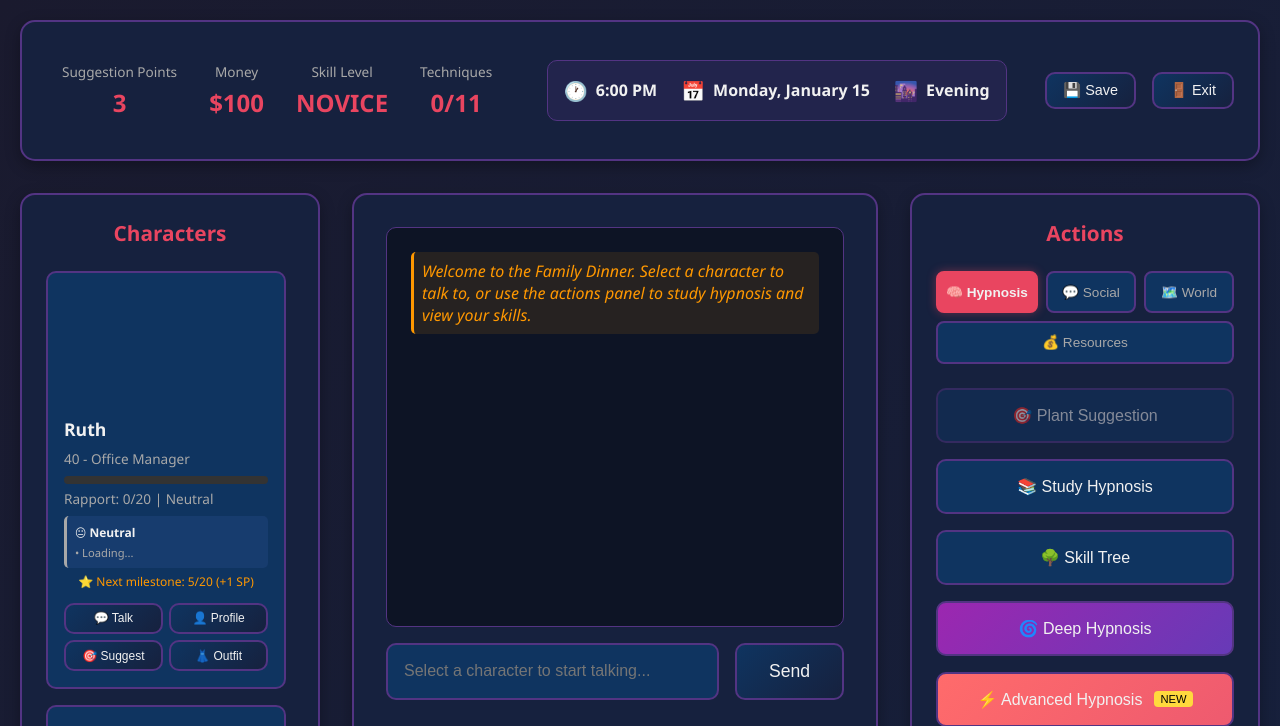
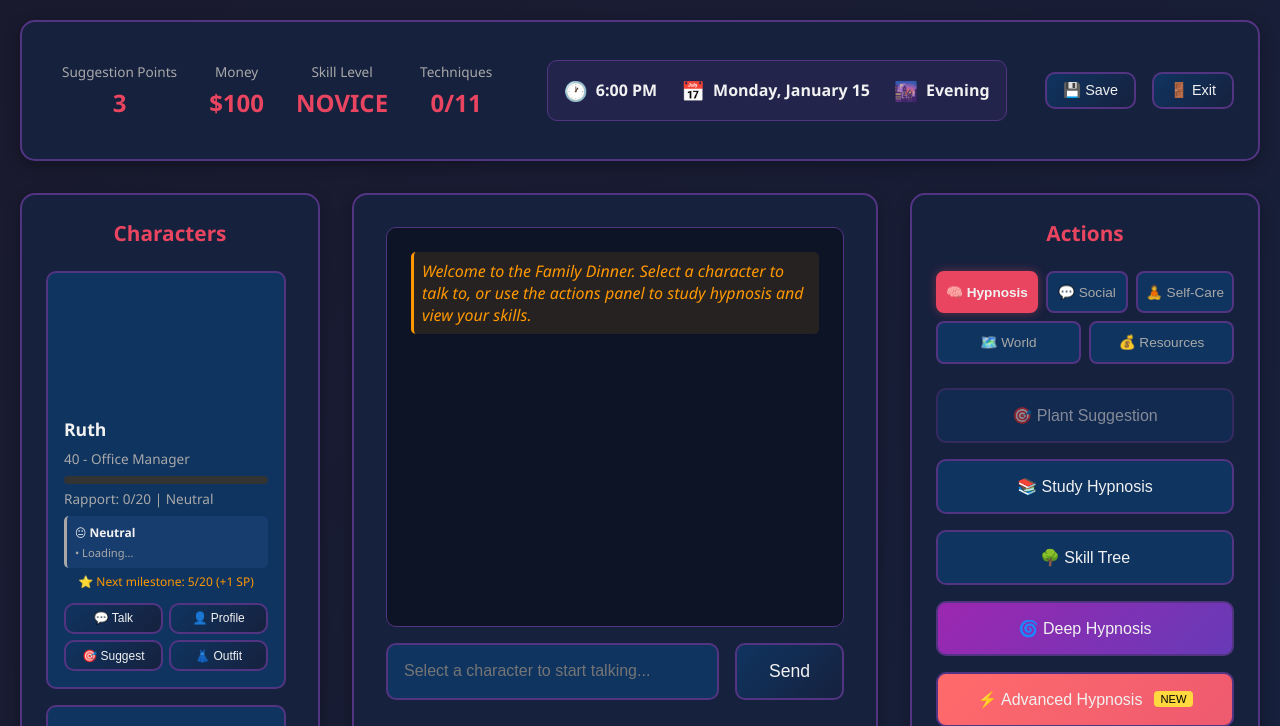
Before and after one commit to chananmeir/mytest, a Flask app: page /game in a window 1280 px wide. Shown: the top 726 px of the page. Run offline with Flask 3, Linux system fonts and the light colour scheme; some libraries are stand-ins or nearby versions.

Commit message:
Add Self-Care UI and Time Advancement for Actions
Complete Self-Care Frontend Integration:

UI Changes (templates/game.html):
- Added 🧘 Self-Care tab to action panel
- Live status bars for hunger, energy, hygiene, bladder
- Dynamic emoji indicators (✅ → 😊 → 😐 → ⚠️ → 🚨)
- Color-coded progress bars (green → yellow → orange → red)
- 6 self-care action buttons with time costs:
  🍽️ Eat Meal (25 min)
  🍎 Quick Snack (5 min)
  🚿 Take Shower (15 min)
  🚻 Use Bathroom (3 min)
  💤 Sleep (8 hours)
  😴 Quick Nap (1.5 hours)
- Warning display for gameplay penalties

API Endpoints (app.py):
- GET /api/self-care/status: Fetch current needs & modifiers
- POST /api/self-care/action: Perform self-care with time advancement

JavaScript Functions (static/js/game.js):
- updateSelfCareDisplay(): Refresh status bars
- performSelfCare(action): Handle self-care actions
- Auto-update every 30 seconds
- Real-time feedback with system messages
- Time advancement notifications

Features:
✅ Visual feedback with animated bars
✅ Emoji status indicators
✅ Automatic time advancement
✅ Warning system for low needs
✅ Gameplay modifier display
✅ Real-time status updates
✅ Prevents invalid actions (can't eat when full, etc.)

Example Gameplay:
1. Click 🧘 Self-Care tab
2. See your current status (hunger: 80, energy: 75, etc.)
3. Click 🍽️ Eat Meal
4. Time advances 25 minutes
5. Hunger increases +50
6. Get warnings if neglecting needs
7. Experience penalties (low hunger = -50% SP gain)

Integration:
- All actions now advance time realistically
- Needs decay automatically over time
- Prevents exploits (must manage time/resources)
- Adds survival/simulation layer to gameplay

```diff
--- a/app.py
+++ b/app.py
@@ -3105,6 +3105,78 @@ def api_get_all_personalities():
     })
 
 
+# ===== SELF-CARE SYSTEM =====
+
+@app.route('/api/self-care/status')
+def get_self_care_status():
+    """Get player's current self-care status"""
+    game_state = get_game_state()
+
+    from systems.self_care import SelfCareSystem
+
+    modifiers = SelfCareSystem.get_gameplay_modifiers(game_state.player.self_care)
+
+    return jsonify({
+        'success': True,
+        'self_care': {
+            'hunger': game_state.player.self_care.hunger,
+            'hygiene': game_state.player.self_care.hygiene,
+            'energy': game_state.player.self_care.energy,
+            'bladder': game_state.player.self_care.bladder,
+            'last_meal_time': game_state.player.self_care.last_meal_time,
+            'last_shower_time': game_state.player.self_care.last_shower_time,
+            'last_sleep_time': game_state.player.self_care.last_sleep_time
+        },
+        'modifiers': modifiers
+    })
+
+
+@app.route('/api/self-care/action', methods=['POST'])
+def perform_self_care_action():
+    """Perform a self-care action (eat, shower, sleep, etc.)"""
+    game_state = get_game_state()
+    action = request.json.get('action')
+
+    from systems.self_care import SelfCareSystem
+
+    # Check if action is allowed
+    action_category = 'self_care'
+    can_do, reason = SelfCareSystem.can_perform_action(game_state.player.self_care, action_category)
+    if not can_do:
+        return jsonify({'success': False, 'error': reason})
+
+    # Perform the action
+    current_time = game_state.game_time.get_formatted_time()
+    result = SelfCareSystem.perform_action(game_state.player.self_care, action, current_time)
+
+    if not result['success']:
+        return jsonify({'success': False, 'error': result['message']})
+
+    # Advance time by the action's cost
+    time_warnings = game_state.advance_time_with_needs(result['time_cost'])
+
+    # Save updated state
+    save_game_state(game_state)
+
+    # Get updated modifiers
+    modifiers = SelfCareSystem.get_gameplay_modifiers(game_state.player.self_care)
+
+    return jsonify({
+        'success': True,
+        'message': result['message'],
+        'time_passed': result['time_cost'],
+        'new_time': game_state.game_time.get_formatted_time(),
+        'warnings': list(time_warnings.values()),
+        'self_care': {
+            'hunger': game_state.player.self_care.hunger,
+            'hygiene': game_state.player.self_care.hygiene,
+            'energy': game_state.player.self_care.energy,
+            'bladder': game_state.player.self_care.bladder
+        },
+        'modifiers': modifiers
+    })
+
+
 if __name__ == '__main__':
     # Create templates and static directories if they don't exist
     os.makedirs('templates', exist_ok=True)
--- a/static/js/game.js
+++ b/static/js/game.js
@@ -3152,3 +3152,126 @@ function openAdvancedHypnosis() {
     // Will contain: Combo Suggestions, Conflicting PHS, Group Hypnosis, Resistance Breaking
     alert('⚡ Advanced Hypnosis System\n\nComing soon:\n• 🔗 Combo Suggestions\n• ⚔️ Conflicting PHS\n• 👥 Group Hypnosis\n• 🛡️ Resistance Breaking\n\nCheck ADVANCED_HYPNOSIS_GUIDE.md for full documentation!');
 }
+
+// ===== SELF-CARE SYSTEM =====
+function updateSelfCareDisplay() {
+    $.get('/api/self-care/status', function(data) {
+        if (data.success) {
+            const sc = data.self_care;
+
+            // Helper function to get emoji and color
+            function getStatusEmoji(value, reverse = false) {
+                if (reverse) {  // For bladder
+                    if (value >= 80) return '🚨';
+                    if (value >= 60) return '⚠️';
+                    if (value >= 40) return '😐';
+                    return '✅';
+                } else {
+                    if (value >= 80) return '✅';
+                    if (value >= 60) return '😊';
+                    if (value >= 40) return '😐';
+                    if (value >= 20) return '⚠️';
+                    return '🚨';
+                }
+            }
+
+            function getStatusColor(value, reverse = false) {
+                if (reverse) {  // For bladder
+                    if (value >= 80) return '#f44336';
+                    if (value >= 60) return '#ff9800';
+                    if (value >= 40) return '#ffc107';
+                    return '#4caf50';
+                } else {
+                    if (value >= 80) return '#4caf50';
+                    if (value >= 60) return '#8bc34a';
+                    if (value >= 40) return '#ffc107';
+                    if (value >= 20) return '#ff9800';
+                    return '#f44336';
+                }
+            }
+
+            // Update hunger
+            $('#hunger-emoji').text(getStatusEmoji(sc.hunger));
+            $('#hunger-value').text(sc.hunger);
+            $('#hunger-bar').css({
+                'width': sc.hunger + '%',
+                'background': getStatusColor(sc.hunger)
+            });
+
+            // Update energy
+            $('#energy-emoji').text(getStatusEmoji(sc.energy));
+            $('#energy-value').text(sc.energy);
+            $('#energy-bar').css({
+                'width': sc.energy + '%',
+                'background': getStatusColor(sc.energy)
+            });
+
+            // Update hygiene
+            $('#hygiene-emoji').text(getStatusEmoji(sc.hygiene));
+            $('#hygiene-value').text(sc.hygiene);
+            $('#hygiene-bar').css({
+                'width': sc.hygiene + '%',
+                'background': getStatusColor(sc.hygiene)
+            });
+
+            // Update bladder
+            $('#bladder-emoji').text(getStatusEmoji(sc.bladder, true));
+            $('#bladder-value').text(sc.bladder);
+            $('#bladder-bar').css({
+                'width': sc.bladder + '%',
+                'background': getStatusColor(sc.bladder, true)
+            });
+
+            // Show modifiers/warnings if any
+            if (data.modifiers && data.modifiers.warnings && data.modifiers.warnings.length > 0) {
+                $('#warnings-text').html(data.modifiers.warnings.join('<br>'));
+                $('#self-care-warnings').show();
+            } else {
+                $('#self-care-warnings').hide();
+            }
+        }
+    });
+}
+
+function performSelfCare(action) {
+    $.ajax({
+        url: '/api/self-care/action',
+        method: 'POST',
+        contentType: 'application/json',
+        data: JSON.stringify({ action: action }),
+        success: function(data) {
+            if (data.success) {
+                // Show message
+                addSystemMessage(data.message);
+
+                // Show time advancement
+                addSystemMessage(`⏱️ Time advanced: ${data.time_passed} minutes → ${data.new_time}`);
+
+                // Show warnings if any
+                if (data.warnings && data.warnings.length > 0) {
+                    data.warnings.forEach(warning => addSystemMessage(warning));
+                }
+
+                // Update self-care display
+                updateSelfCareDisplay();
+
+                // Update game state
+                updateGameState();
+            } else {
+                alert(data.error || 'Failed to perform action');
+            }
+        },
+        error: function(xhr) {
+            const error = xhr.responseJSON?.error || 'Failed to perform action';
+            alert(error);
+        }
+    });
+}
+
+// Load self-care status when page loads
+$(document).ready(function() {
+    updateSelfCareDisplay();
+
+    // Update self-care display every 30 seconds
+    setInterval(updateSelfCareDisplay, 30000);
+});
--- a/templates/game.html
+++ b/templates/game.html
@@ -143,6 +143,7 @@
         <div class="action-tabs">
             <button class="action-tab active" onclick="switchActionTab('hypnosis')">🧠 Hypnosis</button>
             <button class="action-tab" onclick="switchActionTab('social')">💬 Social</button>
+            <button class="action-tab" onclick="switchActionTab('selfcare')">🧘 Self-Care</button>
             <button class="action-tab" onclick="switchActionTab('world')">🗺️ World</button>
             <button class="action-tab" onclick="switchActionTab('resources')">💰 Resources</button>
         </div>
@@ -191,6 +192,92 @@
             <div style="margin-top: 1rem; padding: 1rem; background: var(--accent-color); border-radius: 10px;">
                 <div style="font-size: 0.9rem; color: var(--text-secondary); margin-bottom: 0.5rem;">Selected Character:</div>
                 <div style="font-size: 1.1rem; font-weight: bold;" id="selected-character-social">None</div>
+            </div>
+        </div>
+
+        <!-- Self-Care Tab Content -->
+        <div id="tab-selfcare" class="tab-content">
+            <!-- Self-Care Status Display -->
+            <div style="margin-bottom: 1.5rem; padding: 1rem; background: var(--accent-color); border-radius: 10px;">
+                <div style="font-size: 0.9rem; color: var(--text-secondary); margin-bottom: 1rem; text-align: center; font-weight: bold;">Your Status</div>
+
+                <!-- Hunger -->
+                <div style="margin-bottom: 0.8rem;">
+                    <div style="display: flex; justify-content: space-between; margin-bottom: 0.3rem;">
+                        <span id="hunger-emoji">🍔</span>
+                        <span style="font-size: 0.9rem;">Hunger</span>
+                        <span id="hunger-value" style="font-weight: bold;">80</span>
+                    </div>
+                    <div style="background: #222; height: 8px; border-radius: 4px; overflow: hidden;">
+                        <div id="hunger-bar" style="width: 80%; height: 100%; background: #4caf50; transition: all 0.3s;"></div>
+                    </div>
+                </div>
+
+                <!-- Energy -->
+                <div style="margin-bottom: 0.8rem;">
+                    <div style="display: flex; justify-content: space-between; margin-bottom: 0.3rem;">
+                        <span id="energy-emoji">⚡</span>
+                        <span style="font-size: 0.9rem;">Energy</span>
+                        <span id="energy-value" style="font-weight: bold;">75</span>
+                    </div>
+                    <div style="background: #222; height: 8px; border-radius: 4px; overflow: hidden;">
+                        <div id="energy-bar" style="width: 75%; height: 100%; background: #4caf50; transition: all 0.3s;"></div>
+                    </div>
+                </div>
+
+                <!-- Hygiene -->
+                <div style="margin-bottom: 0.8rem;">
+                    <div style="display: flex; justify-content: space-between; margin-bottom: 0.3rem;">
+                        <span id="hygiene-emoji">🚿</span>
+                        <span style="font-size: 0.9rem;">Hygiene</span>
+                        <span id="hygiene-value" style="font-weight: bold;">85</span>
+                    </div>
+                    <div style="background: #222; height: 8px; border-radius: 4px; overflow: hidden;">
+                        <div id="hygiene-bar" style="width: 85%; height: 100%; background: #4caf50; transition: all 0.3s;"></div>
+                    </div>
+                </div>
+
+                <!-- Bladder -->
+                <div>
+                    <div style="display: flex; justify-content: space-between; margin-bottom: 0.3rem;">
+                        <span id="bladder-emoji">🚻</span>
+                        <span style="font-size: 0.9rem;">Bladder</span>
+                        <span id="bladder-value" style="font-weight: bold;">20</span>
+                    </div>
+                    <div style="background: #222; height: 8px; border-radius: 4px; overflow: hidden;">
+                        <div id="bladder-bar" style="width: 20%; height: 100%; background: #4caf50; transition: all 0.3s;"></div>
+                    </div>
+                </div>
+            </div>
+
+            <!-- Self-Care Actions -->
+            <button class="action-button" onclick="performSelfCare('eat_meal')" style="background: linear-gradient(135deg, #ff9800 0%, #ff5722 100%);">
+                🍽️ Eat Meal (25 min)
+            </button>
+
+            <button class="action-button" onclick="performSelfCare('quick_snack')" style="background: linear-gradient(135deg, #ffc107 0%, #ff9800 100%);">
+                🍎 Quick Snack (5 min)
+            </button>
+
+            <button class="action-button" onclick="performSelfCare('shower')" style="background: linear-gradient(135deg, #2196f3 0%, #03a9f4 100%);">
+                🚿 Take Shower (15 min)
+            </button>
+
+            <button class="action-button" onclick="performSelfCare('use_bathroom')" style="background: linear-gradient(135deg, #9c27b0 0%, #673ab7 100%);">
+                🚻 Use Bathroom (3 min)
+            </button>
+
+            <button class="action-button" onclick="performSelfCare('sleep')" style="background: linear-gradient(135deg, #3f51b5 0%, #5c6bc0 100%);">
+                💤 Sleep (8 hours)
+            </button>
+
+            <button class="action-button" onclick="performSelfCare('nap')" style="background: linear-gradient(135deg, #5e35b1 0%, #7e57c2 100%);">
+                😴 Quick Nap (1.5 hours)
+            </button>
+
+            <!-- Warnings display -->
+            <div id="self-care-warnings" style="margin-top: 1rem; padding: 0.8rem; background: rgba(255, 152, 0, 0.1); border-left: 3px solid #ff9800; border-radius: 5px; display: none;">
+                <div style="font-size: 0.85rem; color: #ff9800;" id="warnings-text"></div>
             </div>
         </div>
 
```
